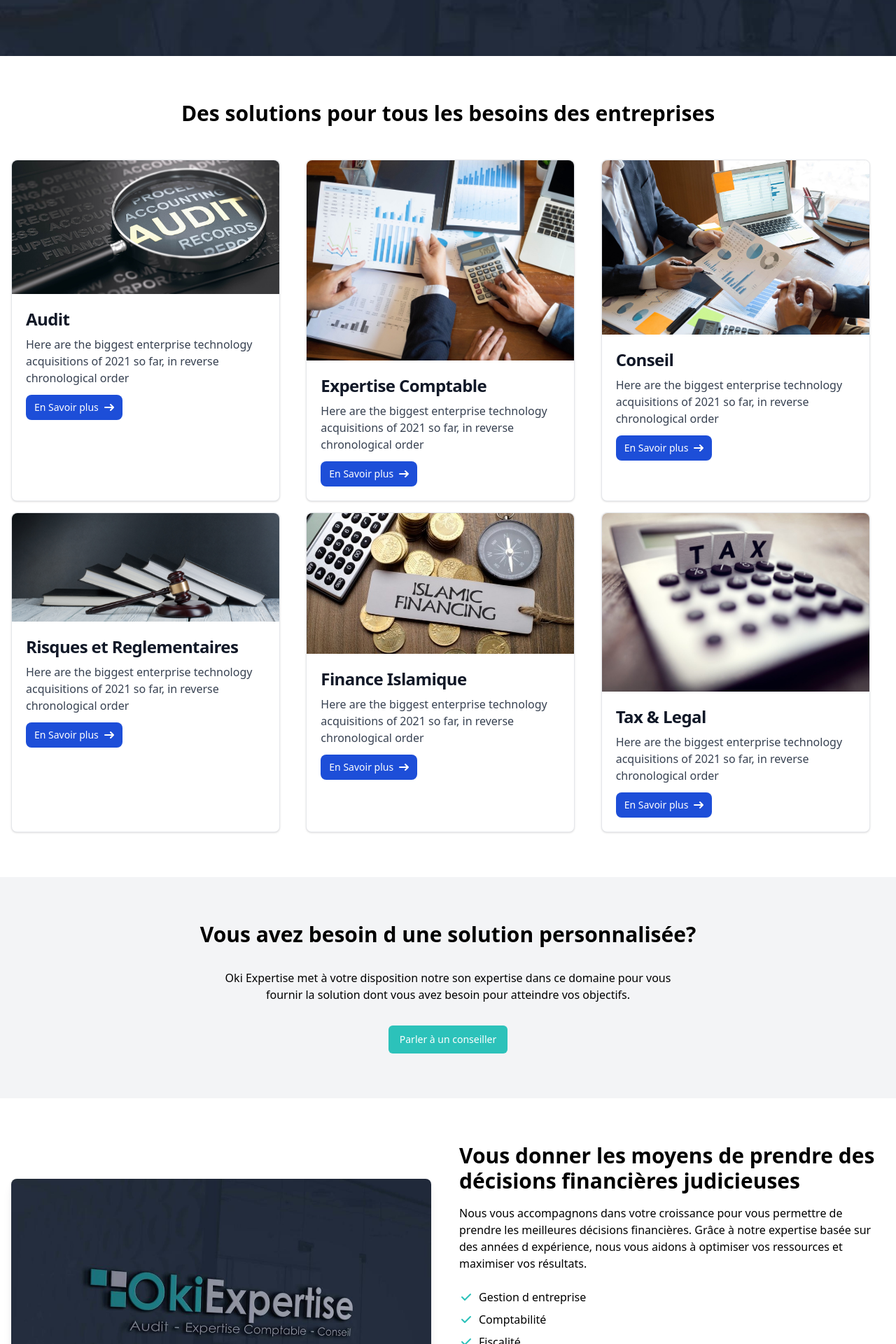
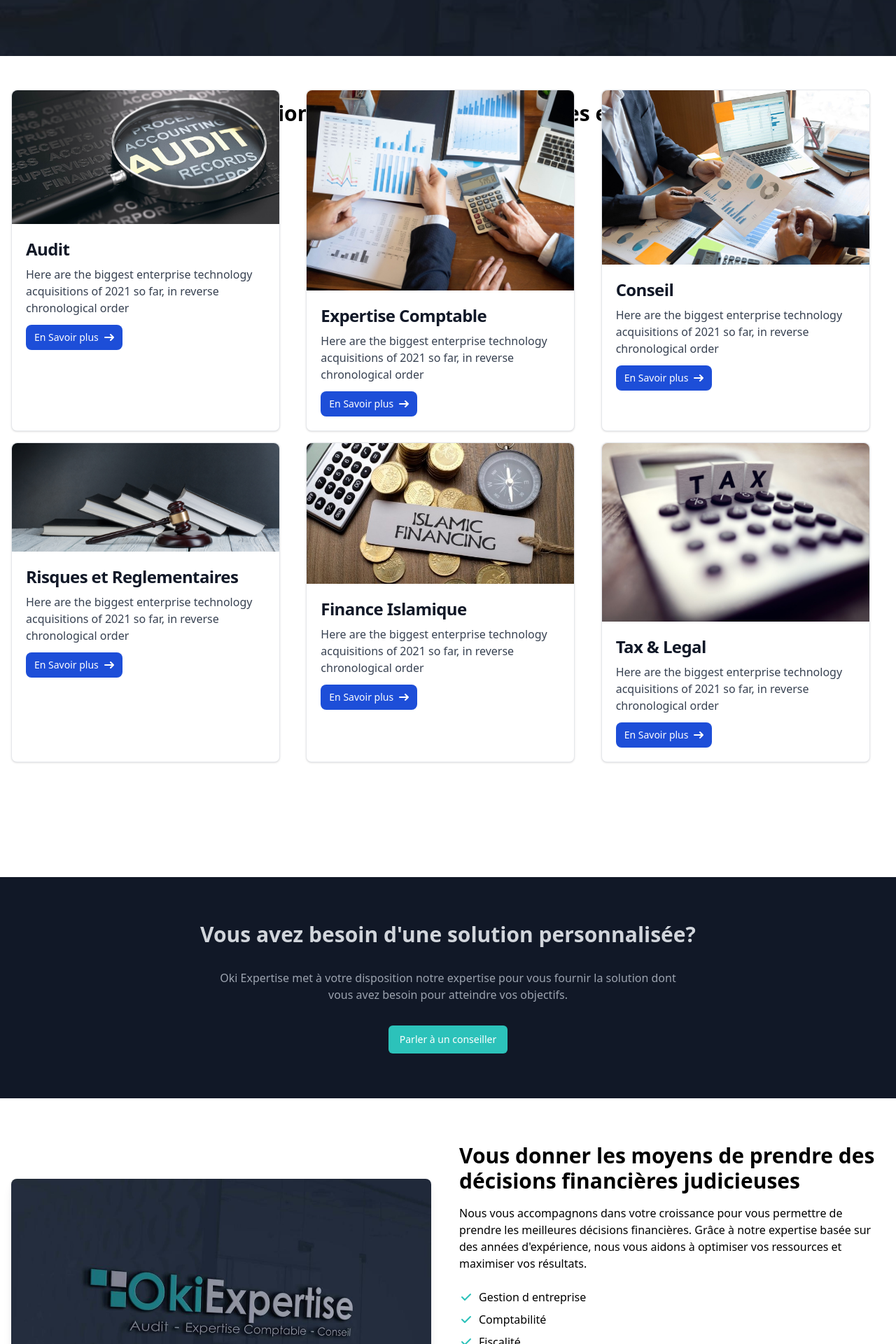
Before and after one commit to AbOky2/OkiExpertise, a Next.js app: page / in a window 1280 px wide. Shown: the part 720-2640 px from the top of the page at 70% size. Built offline with nearby package versions, Linux system fonts and the light colour scheme.

Commit message:
refacto wip

```diff
--- a/components/Accompagnement.tsx
+++ b/components/Accompagnement.tsx
@@ -1,46 +1,70 @@
-import React from 'react'
-import { Button } from './ui/button'
-import Image from 'next/image'
+import React from 'react';
+import { Button } from './ui/button';
+import Image from 'next/image';
+import { motion } from 'framer-motion';
 
 function Accompagnement() {
+  // Variants pour l'animation de slide
+  const slideInVariants = {
+    hidden: { opacity: 0, x: -100 }, // Départ hors de l'écran à gauche
+    visible: { opacity: 1, x: 0, transition: { duration: 0.8 } }, // Glisse à sa position
+  };
+
   return (
     <section className="py-16">
       <div className="container mx-auto px-4">
         <div className="flex flex-col md:flex-row items-center gap-8">
-              <div className="md:w-1/2">
+          <motion.div
+            className="md:w-1/2"
+            initial="hidden"
+            whileInView="visible"
+            viewport={{ once: true, amount: 0.3 }} // Démarre l'animation lorsqu'une partie de l'élément est visible
+            variants={slideInVariants} // Utilisation des variants définis
+          >
             <Image
               src={`/home.jpg`}
-
               alt="Professionnels discutant"
               width={600}
               height={400}
               className="rounded-lg shadow-lg"
             />
-              </div>
-              <div className="md:w-1/2">
-                <h2 className="text-3xl font-bold mb-4">Vous donner les moyens de prendre des décisions financières judicieuses</h2>
+          </motion.div>
+
+          <motion.div
+            className="md:w-1/2"
+            initial="hidden"
+            whileInView="visible"
+            viewport={{ once: true, amount: 0.3 }}
+            variants={slideInVariants}
+          >
+            <h2 className="text-3xl font-bold mb-4">
+              Vous donner les moyens de prendre des décisions financières judicieuses
+            </h2>
             <p className="mb-6">
-                  Nous vous accompagnons dans votre croissance pour vous permettre de prendre les meilleures décisions financières. Grâce à notre expertise basée sur des années d expérience, nous vous aidons à optimiser vos ressources et maximiser vos résultats.
+              Nous vous accompagnons dans votre croissance pour vous permettre de prendre les meilleures décisions
+              financières. Grâce à notre expertise basée sur des années d'expérience, nous vous aidons à optimiser vos
+              ressources et maximiser vos résultats.
             </p>
             <ul className="mb-8">
               {['Gestion d entreprise', 'Comptabilité', 'Fiscalité', 'Optimisation fiscale & sociale', 'Gestion de patrimoine', 'Transmission d entreprise'].map((item, index) => (
                 <li key={index} className="flex items-center mb-2">
                   <svg className="w-5 h-5 mr-2 text-[#2CC2BA]" fill="currentColor" viewBox="0 0 20 20">
-                        <path fillRule="evenodd" d="M16.707 5.293a1 1 0 010 1.414l-8 8a1 1 0 01-1.414 0l-4-4a1 1 0 011.414-1.414L8 12.586l7.293-7.293a1 1 0 011.414 0z" clipRule="evenodd" />
+                    <path
+                      fillRule="evenodd"
+                      d="M16.707 5.293a1 1 0 010 1.414l-8 8a1 1 0 01-1.414 0l-4-4a1 1 0 011.414-1.414L8 12.586l7.293-7.293a1 1 0 011.414 0z"
+                      clipRule="evenodd"
+                    />
                   </svg>
                   {item}
                 </li>
               ))}
             </ul>
-                <Button className="bg-[#2CC2BA] hover:bg-[#25A5A0] text-white">
-                  Parler à un conseiller
-                </Button>
-              </div>
+            <Button className="bg-[#2CC2BA] hover:bg-[#25A5A0] text-white">Parler à un conseiller</Button>
+          </motion.div>
         </div>
       </div>
     </section>
-
-  )
+  );
 }
 
-export default Accompagnement
+export default Accompagnement;
--- a/components/Besoins.tsx
+++ b/components/Besoins.tsx
@@ -1,78 +1,101 @@
-import React from 'react'
-import { Card, CardContent } from './ui/card'
-import Image from 'next/image'
-import { motion, useScroll } from 'framer-motion'
+import React, { useRef } from 'react';
+import { motion, useScroll, useTransform } from 'framer-motion';
+import Image from 'next/image';
 
-interface MyCardsProps{
-  image : string,
-  title : string,
-  description : string,
+interface MyCardsProps {
+  image: string;
+  title: string;
+  description: string;
 }
 
-function MyCards({image, title, description} : MyCardsProps){
+function MyCards({ image, title, description }: MyCardsProps) {
+  // Transformation pour l'effet parallax
+  const { scrollYProgress } = useScroll();
+  const translateY = useTransform(scrollYProgress, [0, 1], [0, -100]); // Modifiez [0, -100] pour ajuster l'intensité du parallax
+
   return (
-
-    <div className="max-w-sm bg-white border border-gray-200 rounded-lg shadow hover:shadow-lg ">
+    <motion.div
+      style={{ y: translateY }} // Applique la transformation sur l'axe Y
+      whileHover={{ scale: 1.1 }}
+      className="max-w-sm bg-white border border-gray-200 rounded-lg shadow hover:shadow-lg"
+    >
       <a href="#">
         <img className="rounded-t-lg" src={image} alt="" />
       </a>
-    <div className="p-5 hover:mt-4">
+      <div className="p-5">
         <a href="#">
-            <h5 className="mb-2 text-2xl font-bold tracking-tight text-gray-900 ">{title}</h5>
+          <h5 className="mb-2 text-2xl font-bold tracking-tight text-gray-900">{title}</h5>
         </a>
         <p className="mb-3 font-normal text-gray-700 dark:text-gray-400">{description}</p>
-        <a href="#" className="inline-flex items-center px-3 py-2 text-sm font-medium text-center text-white bg-blue-700 rounded-lg hover:bg-blue-800 focus:ring-4 focus:outline-none focus:ring-blue-300 dark:bg-blue-600 dark:hover:bg-blue-700 dark:focus:ring-blue-800">
+        <a
+          href="#"
+          className="inline-flex items-center px-3 py-2 text-sm font-medium text-center text-white bg-blue-700 rounded-lg hover:bg-blue-800 focus:ring-4 focus:outline-none focus:ring-blue-300 dark:bg-blue-600 dark:hover:bg-blue-700 dark:focus:ring-blue-800"
+        >
           En Savoir plus
-             <svg className="rtl:rotate-180 w-3.5 h-3.5 ms-2" aria-hidden="true" xmlns="http://www.w3.org/2000/svg" fill="none" viewBox="0 0 14 10">
-                <path stroke="currentColor" stroke-linecap="round" stroke-linejoin="round" stroke-width="2" d="M1 5h12m0 0L9 1m4 4L9 9"/>
+          <svg
+            className="rtl:rotate-180 w-3.5 h-3.5 ms-2"
+            aria-hidden="true"
+            xmlns="http://www.w3.org/2000/svg"
+            fill="none"
+            viewBox="0 0 14 10"
+          >
+            <path
+              stroke="currentColor"
+              stroke-linecap="round"
+              stroke-linejoin="round"
+              stroke-width="2"
+              d="M1 5h12m0 0L9 1m4 4L9 9"
+            />
           </svg>
         </a>
       </div>
-</div>
-  )
+    </motion.div>
+  );
 }
 
 function Besoins() {
-  const { scrollY, scrollYProgress } = useScroll();
-
-
+  const scrollRef = useRef();
 
   return (
-    <motion.section
-    // style={{ scaleX: scrollYProgress }}
-     className="py-16">      <h2 className="text-3xl font-bold text-center mb-12">Des solutions pour tous les besoins des entreprises</h2>
+    <section ref={scrollRef} className="py-16 bg-blend-darken">
+      <h2 className="text-3xl font-bold text-center mb-12">
+        Des solutions pour tous les besoins des entreprises
+      </h2>
 
-    <div className="container mx-auto px-4 grid grid-cols-3 gap-4" >
-    <MyCards image='/audit.jpg' title='Audit' description='Here are the biggest enterprise technology acquisitions of 2021 so far, in reverse chronological order'/>
-    <MyCards image='/expertise.jpg' title='Expertise Comptable' description='Here are the biggest enterprise technology acquisitions of 2021 so far, in reverse chronological order'/>
-    <MyCards image='/conseil.jpg' title='Conseil' description='Here are the biggest enterprise technology acquisitions of 2021 so far, in reverse chronological order'/>
-    <MyCards image='/risque.png' title='Risques et Reglementaires' description='Here are the biggest enterprise technology acquisitions of 2021 so far, in reverse chronological order'/>
-    <MyCards image='/finislam.jpg' title='Finance Islamique' description='Here are the biggest enterprise technology acquisitions of 2021 so far, in reverse chronological order'/>
-    <MyCards image='/tax.jpg' title='Tax & Legal' description='Here are the biggest enterprise technology acquisitions of 2021 so far, in reverse chronological order'/>
-
-
-
-
-        {/* {['Comptabilité', 'Audit', 'Conseil', 'Accompagnement', 'Juridique'].map((service, index) => (
-          <Card key={index} className="bg-white shadow-lg hover:shadow-xl transition-shadow duration-300">
-            <CardContent className="p-6">
-              <Image
-                src={`/home.jpg`}
-                alt={service}
-                width={80}
-                height={80}
-                className="mb-4 mx-auto"
+      <div className="container mx-auto px-4 grid md:grid-cols-3 gap-4">
+        <MyCards
+          image="/audit.jpg"
+          title="Audit"
+          description="Here are the biggest enterprise technology acquisitions of 2021 so far, in reverse chronological order"
         />
-              <h3 className="text-lg font-semibold text-center mb-2">{service}</h3>
-              <p className="text-sm text-gray-600 text-center">
-                Description brève du service {service.toLowerCase()}.
-              </p>
-            </CardContent>
-          </Card>
-        ))} */}
+        <MyCards
+          image="/expertise.jpg"
+          title="Expertise Comptable"
+          description="Here are the biggest enterprise technology acquisitions of 2021 so far, in reverse chronological order"
+        />
+        <MyCards
+          image="/conseil.jpg"
+          title="Conseil"
+          description="Here are the biggest enterprise technology acquisitions of 2021 so far, in reverse chronological order"
+        />
+        <MyCards
+          image="/risque.png"
+          title="Risques et Reglementaires"
+          description="Here are the biggest enterprise technology acquisitions of 2021 so far, in reverse chronological order"
+        />
+        <MyCards
+          image="/finislam.jpg"
+          title="Finance Islamique"
+          description="Here are the biggest enterprise technology acquisitions of 2021 so far, in reverse chronological order"
+        />
+        <MyCards
+          image="/tax.jpg"
+          title="Tax & Legal"
+          description="Here are the biggest enterprise technology acquisitions of 2021 so far, in reverse chronological order"
+        />
       </div>
-  </motion.section>
-  )
+    </section>
+  );
 }
 
-export default Besoins
+export default Besoins;
--- a/components/Partenaires.tsx
+++ b/components/Partenaires.tsx
@@ -1,5 +1,6 @@
 import React from 'react'
 import Image from 'next/image'
+
 
 function Partenaires() {
   return (
--- a/components/SolutionsPersonnalise.tsx
+++ b/components/SolutionsPersonnalise.tsx
@@ -1,22 +1,37 @@
-import React from 'react'
+import React, { useRef } from 'react'
 import { Button } from './ui/button'
+import { motion } from 'framer-motion'
 
 function SolutionsPersonnalise() {
+  const scrollRef = useRef(null);
+
   return (
-    <section className="bg-gray-100 py-16">
-          <div className="container mx-auto px-4">
-            <h2 className="text-3xl font-bold text-center mb-8">Vous avez besoin d une solution personnalisée?</h2>
-            <p className="text-center mb-8 max-w-2xl mx-auto">
-              Oki Expertise met à votre disposition notre son expertise dans ce domaine pour vous fournir la solution dont vous avez besoin pour atteindre vos objectifs.
+    <section
+      ref={scrollRef}
+      style={{ overflowY: "scroll", maxHeight: "100vh" }}
+      className="bg-gray-900 py-16">
+      <motion.div
+        initial="hidden"
+        whileInView="visible"
+        viewport={{ root: scrollRef, once: true }}
+        variants={{
+          hidden: { opacity: 0, y: 100 },
+          visible: { opacity: 1, y: 0, transition: { duration: 0.5 } }
+        }}
+        className="container mx-auto px-4"
+      >
+        <h2 className="text-3xl text-gray-300 font-bold text-center mb-8">Vous avez besoin d'une solution personnalisée?</h2>
+        <p className="text-center text-gray-400 mb-8 max-w-2xl mx-auto">
+          Oki Expertise met à votre disposition notre expertise pour vous fournir la solution dont vous avez besoin pour atteindre vos objectifs.
         </p>
         <div className="text-center">
           <Button className="bg-[#2CC2BA] hover:bg-[#25A5A0] text-white">
             Parler à un conseiller
           </Button>
         </div>
-          </div>
+      </motion.div>
     </section>
   )
 }
 
-export default SolutionsPersonnalise
+export default SolutionsPersonnalise;
--- a/package.json
+++ b/package.json
@@ -9,6 +9,7 @@
     "lint": "next lint"
   },
   "dependencies": {
+    "@motionone/utils": "^10.18.0",
     "@radix-ui/react-icons": "^1.3.0",
     "@radix-ui/react-slot": "^1.1.0",
     "@tabler/icons-react": "^3.16.0",
```
Also changed, not shown: components/Accueil.tsx (+3 -4 lines), 1 other file (tests, documents, lock files or other folders). Lines whose indentation alone changed are shown as unchanged.
